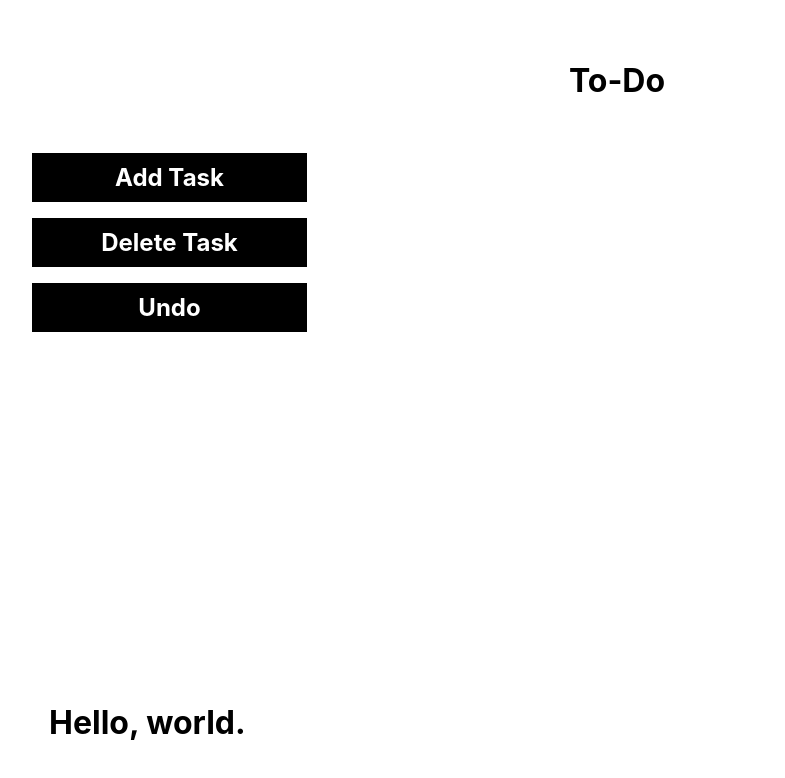
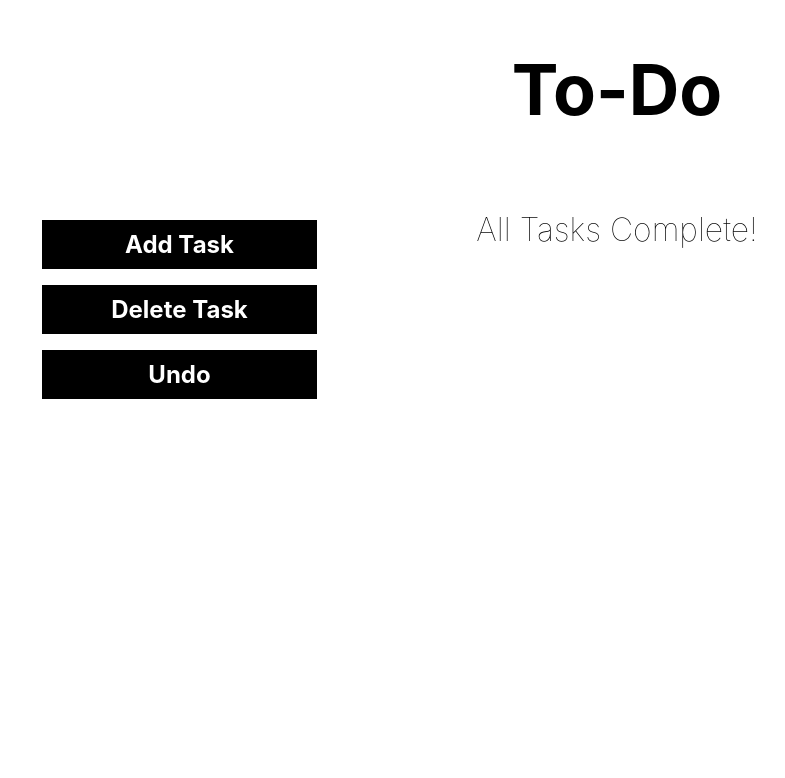
Before and after one commit to theurbandev/test-next-react-app, a Next.js app: page / in a window 1280 px wide. Shown: the top 778 px of the page, without its empty margins (23-808 px from the left). Built offline with nearby package versions, Linux system fonts and the light colour scheme.

Commit message:
added grid

```diff
--- a/pages/index.tsx
+++ b/pages/index.tsx
@@ -8,9 +8,15 @@ const Home: NextPage = () => {
   return (
     <>
     <h1 className={styles.center}>To-Do</h1>
-      <SideNav/>
-    <div className={styles.container}>
-      <h1>Hello, world.</h1>
+    <div className={styles.gridContainer}>
+        <div className='grid-item'>
+          <SideNav/>
+        </div>
+
+      <div className="grid-item">
+        <h1 className={styles.lightFont}>All Tasks Complete!</h1>
+      </div>
+
     </div>
     </>
   )
--- a/styles/Home.module.css
+++ b/styles/Home.module.css
@@ -121,4 +121,15 @@
 
 .center{
   text-align: center;
+  font-size: 70px;
 }
+
+.gridContainer{
+  display: grid;
+  grid-template-columns: 26% auto 26%;
+  padding: 10px;
+}
+
+.lightFont{
+  font-weight: 100;
+}
--- a/styles/globals.css
+++ b/styles/globals.css
@@ -1,6 +1,7 @@
 html,
 body {
-  padding: 20px;
+  text-align: center;
+  padding: 0 20px 0 20px;
   margin: 0;
   font-family: -apple-system, BlinkMacSystemFont, Segoe UI, Roboto, Oxygen,
     Ubuntu, Cantarell, Fira Sans, Droid Sans, Helvetica Neue, sans-serif;
```
